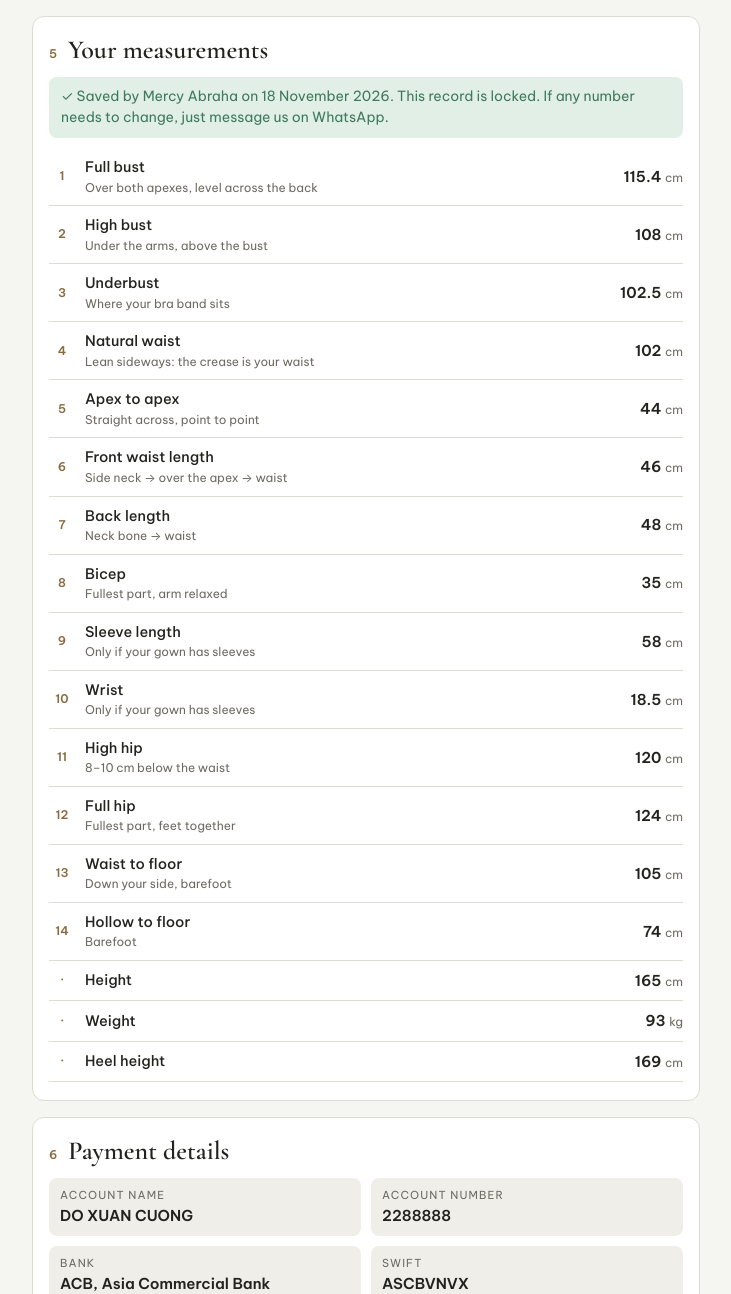
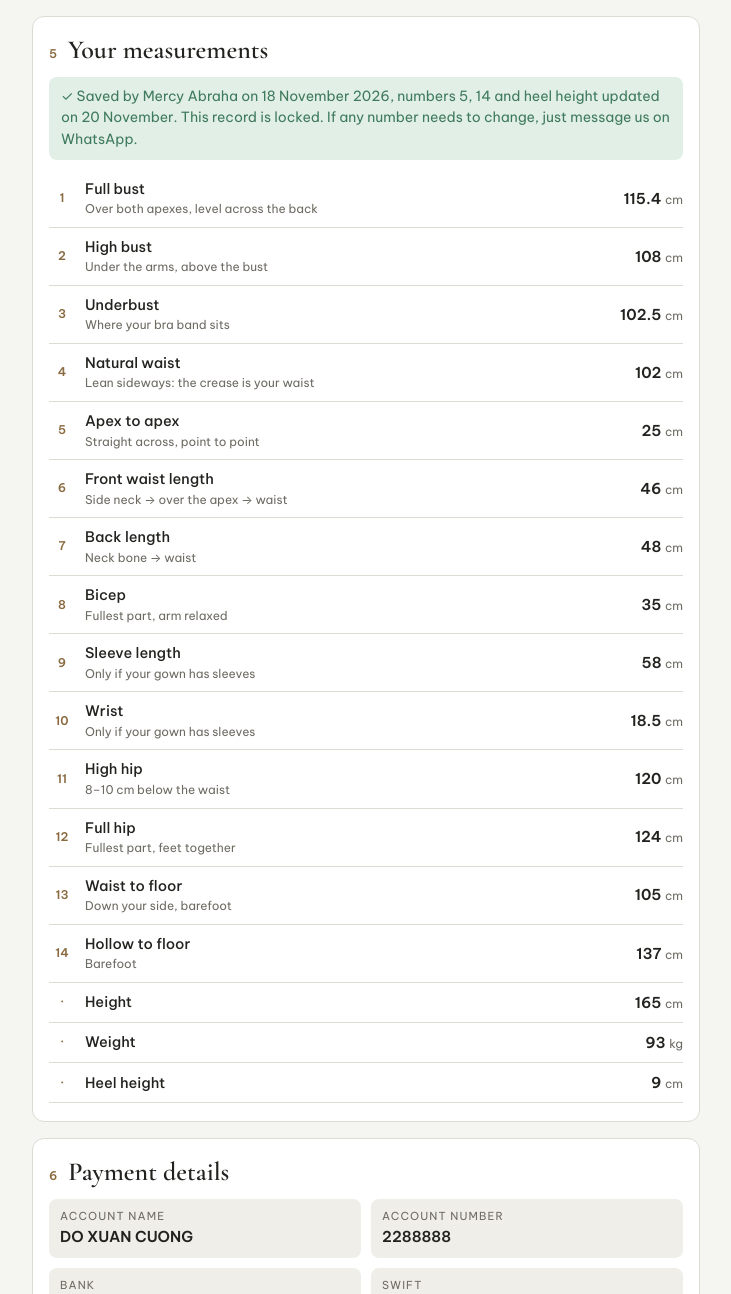
Before and after one commit to dolinhanh-bridal/mercy-01082027, a plain HTML site: page index.html in a window 1280 px wide. Shown: the part 5498-6792 px from the top of the page, without its empty margins (274-1005 px from the left). Drawn offline with nearby package versions, Linux system fonts and the light colour scheme; no server answers.

Commit message:
Mercy: sua 3 so do theo tin 20/11 (2 dinh nguc 25, hom co-san 137, got 9)
Co-Authored-By: Claude Opus 5.5 <noreply@anthropic.com>

```diff
--- a/index.html
+++ b/index.html
@@ -342,12 +342,12 @@ pre.tin{white-space:pre-wrap;font:inherit;font-size:14px;background:var(--paper-
 
 <section id="measure">
   <h2><span class="num">5</span><span class="en">Your measurements</span><span class="vi">Số đo của khách</span></h2>
-  <p class="sd-tt"><span class="en">✓ Saved by Mercy Abraha on 18 November 2026. This record is locked. If any number needs to change, just message us on WhatsApp.</span><span class="vi">✓ Mercy Abraha lưu ngày 18/11/2026 · bảng đã khoá, khách không sửa trên trang · cần đổi số nào thì nhắn WhatsApp.</span></p>
+  <p class="sd-tt"><span class="en">✓ Saved by Mercy Abraha on 18 November 2026, numbers 5, 14 and heel height updated on 20 November. This record is locked. If any number needs to change, just message us on WhatsApp.</span><span class="vi">✓ Mercy Abraha lưu ngày 18/11/2026 · số 5, 14 và gót sửa ngày 20/11 · bảng đã khoá, khách không sửa trên trang · cần đổi số nào thì nhắn WhatsApp.</span></p>
 <div class="sd khoa"><div class="sd-r"><span class="sd-n">1</span><span class="sd-t"><b><span class="en">Full bust</span><span class="vi">Vòng ngực đầy</span></b><i><span class="en">Over both apexes, level across the back</span><span class="vi">Qua 2 đỉnh ngực, thước ngang ở lưng</span></i></span><span class="sd-v"><span class="en">115.4</span><span class="vi">115,4</span> <em>cm</em></span></div>
 <div class="sd-r"><span class="sd-n">2</span><span class="sd-t"><b><span class="en">High bust</span><span class="vi">Vòng ngực trên</span></b><i><span class="en">Under the arms, above the bust</span><span class="vi">Sát dưới nách, trên bầu ngực</span></i></span><span class="sd-v">108 <em>cm</em></span></div>
 <div class="sd-r"><span class="sd-n">3</span><span class="sd-t"><b><span class="en">Underbust</span><span class="vi">Vòng chân ngực</span></b><i><span class="en">Where your bra band sits</span><span class="vi">Đúng chỗ dây áo lót nằm</span></i></span><span class="sd-v"><span class="en">102.5</span><span class="vi">102,5</span> <em>cm</em></span></div>
 <div class="sd-r"><span class="sd-n">4</span><span class="sd-t"><b><span class="en">Natural waist</span><span class="vi">Vòng eo tự nhiên</span></b><i><span class="en">Lean sideways: the crease is your waist</span><span class="vi">Nghiêng người, chỗ gập là eo</span></i></span><span class="sd-v">102 <em>cm</em></span></div>
-<div class="sd-r"><span class="sd-n">5</span><span class="sd-t"><b><span class="en">Apex to apex</span><span class="vi">Khoảng cách 2 đỉnh ngực</span></b><i><span class="en">Straight across, point to point</span><span class="vi">Đo thẳng đỉnh này sang đỉnh kia</span></i></span><span class="sd-v">44 <em>cm</em></span></div>
+<div class="sd-r"><span class="sd-n">5</span><span class="sd-t"><b><span class="en">Apex to apex</span><span class="vi">Khoảng cách 2 đỉnh ngực</span></b><i><span class="en">Straight across, point to point</span><span class="vi">Đo thẳng đỉnh này sang đỉnh kia</span></i></span><span class="sd-v">25 <em>cm</em></span></div>
 <div class="sd-r"><span class="sd-n">6</span><span class="sd-t"><b><span class="en">Front waist length</span><span class="vi">Dài thân trước</span></b><i><span class="en">Side neck → over the apex → waist</span><span class="vi">Chân cổ → qua đỉnh ngực → eo</span></i></span><span class="sd-v">46 <em>cm</em></span></div>
 <div class="sd-r"><span class="sd-n">7</span><span class="sd-t"><b><span class="en">Back length</span><span class="vi">Dài lưng</span></b><i><span class="en">Neck bone → waist</span><span class="vi">Đốt xương gáy → eo</span></i></span><span class="sd-v">48 <em>cm</em></span></div>
 <div class="sd-r"><span class="sd-n">8</span><span class="sd-t"><b><span class="en">Bicep</span><span class="vi">Vòng bắp tay</span></b><i><span class="en">Fullest part, arm relaxed</span><span class="vi">Chỗ to nhất, tay thả lỏng</span></i></span><span class="sd-v">35 <em>cm</em></span></div>
@@ -356,10 +356,10 @@ pre.tin{white-space:pre-wrap;font:inherit;font-size:14px;background:var(--paper-
 <div class="sd-r"><span class="sd-n">11</span><span class="sd-t"><b><span class="en">High hip</span><span class="vi">Vòng mông trên</span></b><i><span class="en">8–10 cm below the waist</span><span class="vi">Dưới eo 8–10 cm</span></i></span><span class="sd-v">120 <em>cm</em></span></div>
 <div class="sd-r"><span class="sd-n">12</span><span class="sd-t"><b><span class="en">Full hip</span><span class="vi">Vòng mông</span></b><i><span class="en">Fullest part, feet together</span><span class="vi">Chỗ đầy nhất, khép chân</span></i></span><span class="sd-v">124 <em>cm</em></span></div>
 <div class="sd-r"><span class="sd-n">13</span><span class="sd-t"><b><span class="en">Waist to floor</span><span class="vi">Eo xuống sàn</span></b><i><span class="en">Down your side, barefoot</span><span class="vi">Dọc bên hông, chân trần</span></i></span><span class="sd-v">105 <em>cm</em></span></div>
-<div class="sd-r"><span class="sd-n">14</span><span class="sd-t"><b><span class="en">Hollow to floor</span><span class="vi">Hõm cổ xuống sàn</span></b><i><span class="en">Barefoot</span><span class="vi">Chân trần</span></i></span><span class="sd-v">74 <em>cm</em></span></div>
+<div class="sd-r"><span class="sd-n">14</span><span class="sd-t"><b><span class="en">Hollow to floor</span><span class="vi">Hõm cổ xuống sàn</span></b><i><span class="en">Barefoot</span><span class="vi">Chân trần</span></i></span><span class="sd-v">137 <em>cm</em></span></div>
 <div class="sd-r"><span class="sd-n">·</span><span class="sd-t"><b><span class="en">Height</span><span class="vi">Chiều cao</span></b></span><span class="sd-v">165 <em>cm</em></span></div>
 <div class="sd-r"><span class="sd-n">·</span><span class="sd-t"><b><span class="en">Weight</span><span class="vi">Cân nặng</span></b></span><span class="sd-v">93 <em>kg</em></span></div>
-<div class="sd-r"><span class="sd-n">·</span><span class="sd-t"><b><span class="en">Heel height</span><span class="vi">Độ cao gót</span></b></span><span class="sd-v">169 <em>cm</em></span></div></div>
+<div class="sd-r"><span class="sd-n">·</span><span class="sd-t"><b><span class="en">Heel height</span><span class="vi">Độ cao gót</span></b></span><span class="sd-v">9 <em>cm</em></span></div></div>
 
 </section>
 
```
